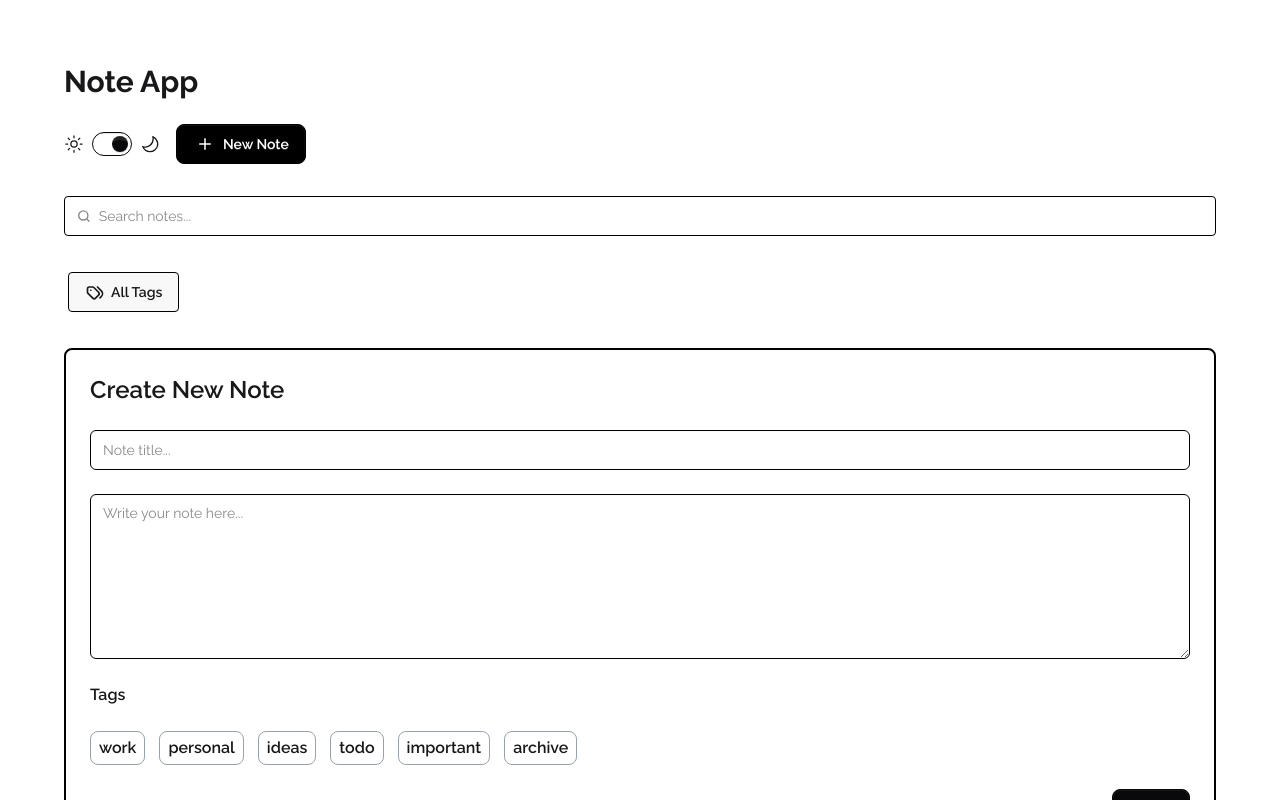
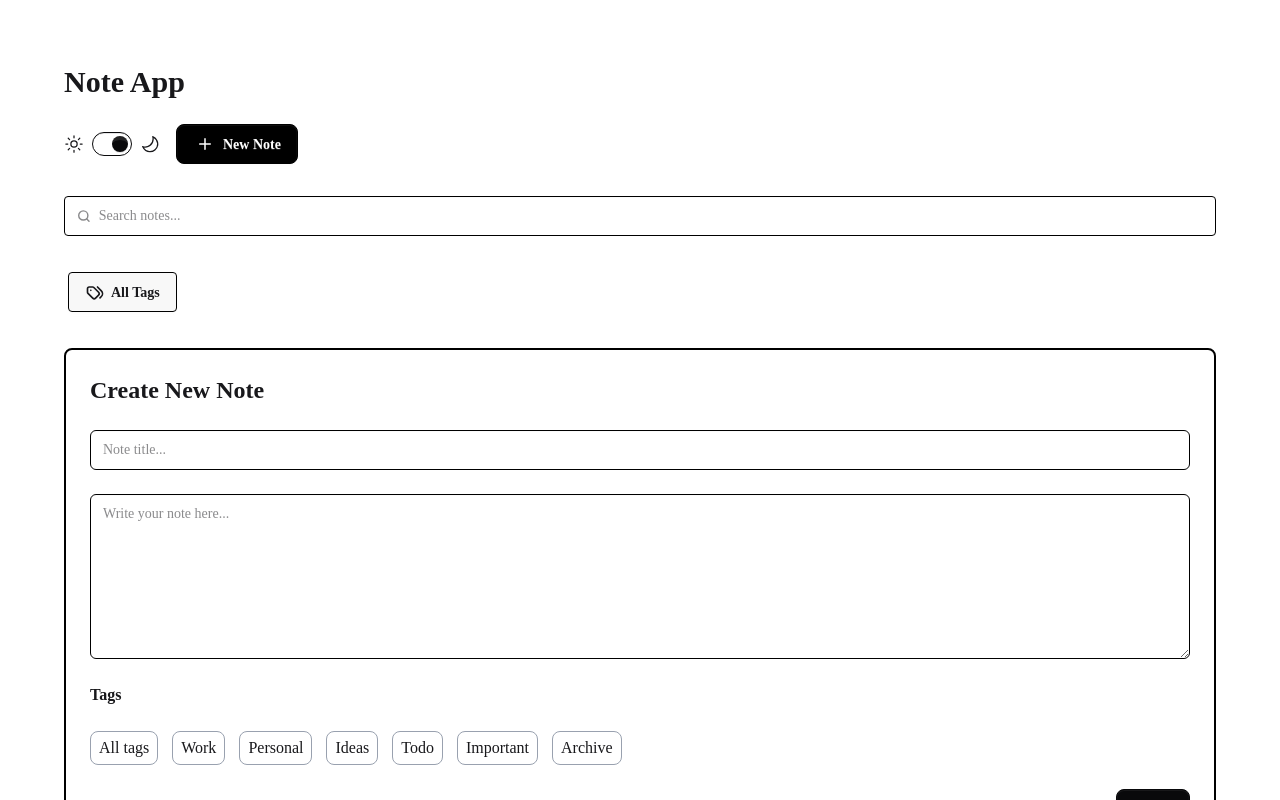
Before and after one commit to Cybite-Academy/NoteApp, a React (Vite) app: page / in a window 1280 px wide. Both pictures are taken after a click on the button "New Note". Shown: the top 800 px of the page. Built offline with nearby package versions, Linux system fonts and the light colour scheme.

Commit message:
minor fixes

```diff
--- a/src/App.css
+++ b/src/App.css
@@ -1,8 +1,8 @@
-@import url('https://fonts.googleapis.com/css2?family=Raleway:ital,wght@0,100..900;1,100..900&display=swap');
 @import "tailwindcss";
 @plugin "daisyui";
 
-body{
-    font-family: "Raleway", sans-serif;
-    font-style: normal;
+body {
+  font-weight: 400;
+  font-style: normal;
+  font-family: cursive;
 }
--- a/src/App.jsx
+++ b/src/App.jsx
@@ -11,7 +11,7 @@ function App() {
 
   const noteObj = [];
   const [noteDetails, setNoteDetails] = useState(noteObj);
-
+  console.log(noteDetails)
   return (
     <main className='w-[90%] mx-auto flex flex-col gap-8 pt-16'>
       <Header openCreate={setIsOpenCreateNote} />
--- a/src/Utils/tags.js
+++ b/src/Utils/tags.js
@@ -1 +1 @@
- export const tags = ['all tags', 'work', 'personal', 'ideas', 'todo', 'important', 'archive'];
+ export const tags = ['All tags', 'Work', 'Personal', 'Ideas', 'Todo', 'Important', 'Archive'];
--- a/src/components/CreateByTags.jsx
+++ b/src/components/CreateByTags.jsx
@@ -25,7 +25,7 @@ const CreateByTags = ({setNoteTag}) => {
     return (
       <div
         key={index}
-        className={`py-1 px-2 border border-gray-400 rounded-lg font-semibold cursor-pointer hover:bg-gray-200 ${selectedTags.has(tag) ? 'bg-black text-white border-transparent hover:bg-gray-700 ' : ''} `}
+        className={`py-1 px-2 border border-gray-400 rounded-lg font-medium cursor-pointer hover:bg-gray-200 ${selectedTags.has(tag) ? 'bg-black text-white border-transparent hover:bg-gray-700 ' : ''} `}
         onClick={() => { handleTagClick(tag); setIsActive(!isActive); }}
       >
         {tag}
--- a/src/components/CreateNote.jsx
+++ b/src/components/CreateNote.jsx
@@ -8,13 +8,16 @@ const CreateNote = ({ openCreate, noteDetails, setNoteDetails }) => {
     const [note, setNote] = useState("");
     const [noteTag, setNoteTag] = useState([]);
 
-    console.log(noteTag);
     function cancelNewNote() {
         openCreate(false);
     }
 
     const handleSubmit = (e) => {
         e.preventDefault();
+        if (!title || !note) {
+            alert("Please fill in all fields.");
+            return;
+        }
         setNoteDetails([...noteDetails, { title, note, noteTag }]);
         cancelNewNote();
     };
--- a/src/components/Notes.jsx
+++ b/src/components/Notes.jsx
@@ -1,14 +1,12 @@
-
-
 const Notes = ({ noteDetails }) => {
     return (
         <div>
             {noteDetails.length > 0 ? (
                 noteDetails.map(note => (
-                    <div key={note.id} className="border border-gray-300 p-4 rounded-lg mb-4">
+                    <div key={note.title} className="flex flex-col gap-2 border border-black p-4 rounded-lg">
                         <h3 className="text-xl font-semibold">{note.title}</h3>
                         <p className="text-gray-600">{note.note}</p>
-                        <span className="text-sm text-gray-500">Tag: {note.tag}</span>
+                        <span className="w-fit text-[12px] text-black bg-slate-200 py-1 px-1.5 rounded-full">{note.noteTag}</span>
                     </div>
                 ))
             ) : (
```
